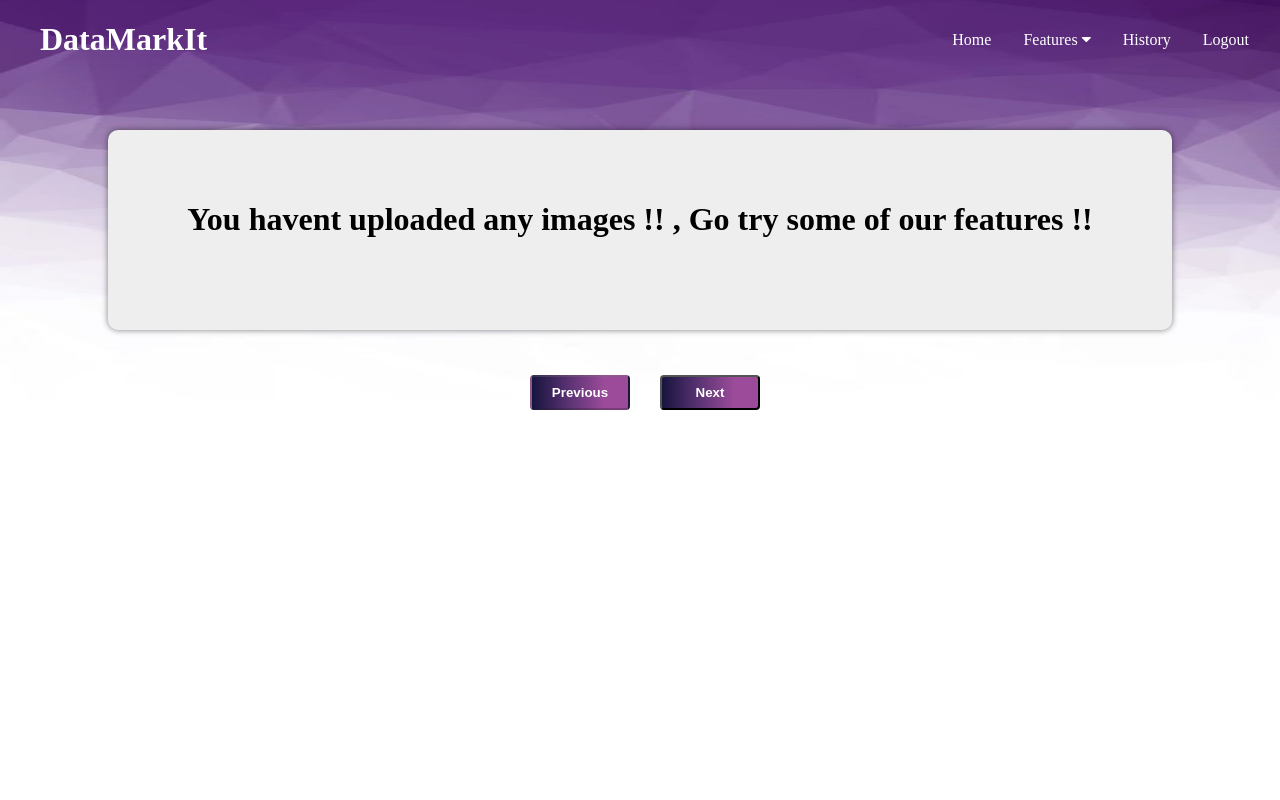
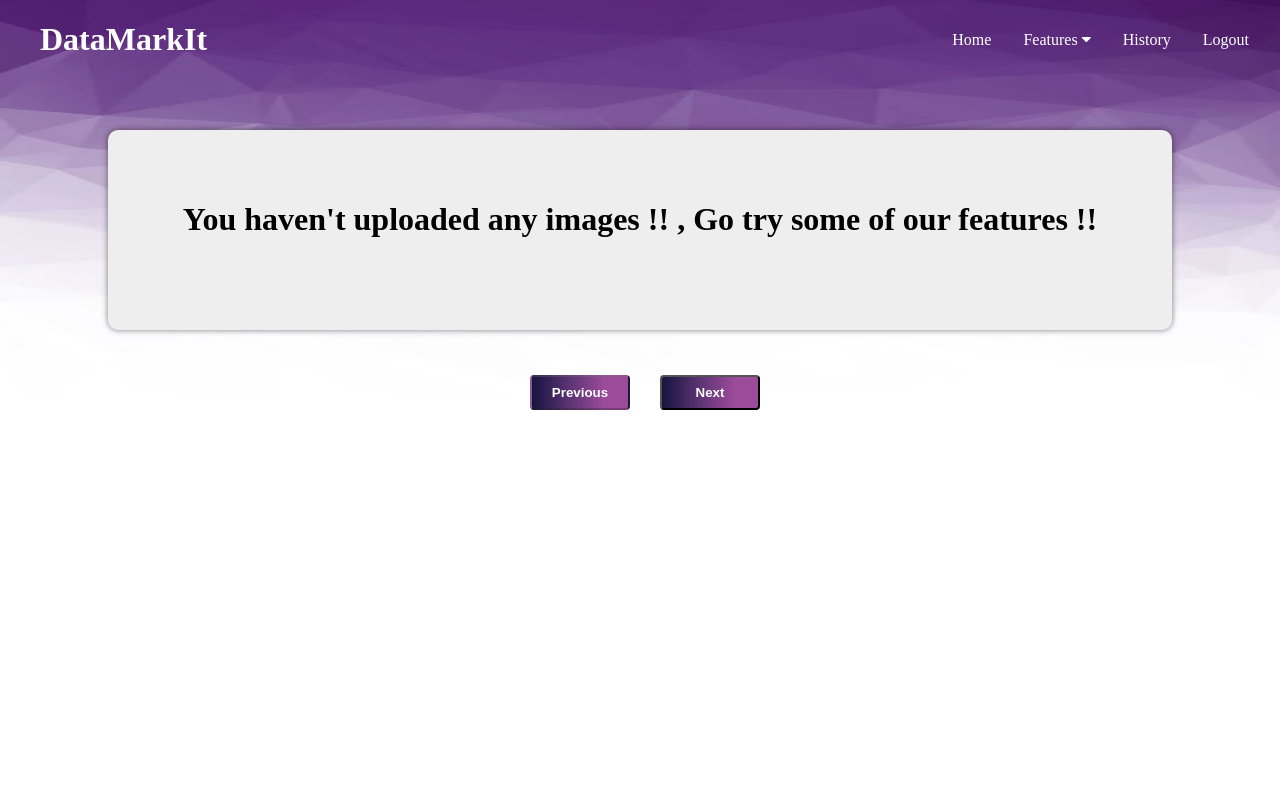
Before and after one commit to Dinesh1102/Manual-Data-Annotator-and-Mask-Generator, a Flask app: page /history in a window 1280 px wide. Run offline with Flask 3, Linux system fonts and the light colour scheme; the visitor is signed in with stand-in values (Sample User, id 1); data that the repository does not hold is empty; some libraries are stand-ins or nearby versions.

Commit message:
Update history.html

```diff
--- a/templates/history.html
+++ b/templates/history.html
@@ -11,7 +11,7 @@
           {%if flag==0 %}
 
             <div style="height: 100px;" >
-              <h1>You havent uploaded any images !! , Go try some of our features !!</h1>
+              <h1>You haven't uploaded any images !! , Go try some of our features !!</h1>
             </div>
 
           {% else %}
```
